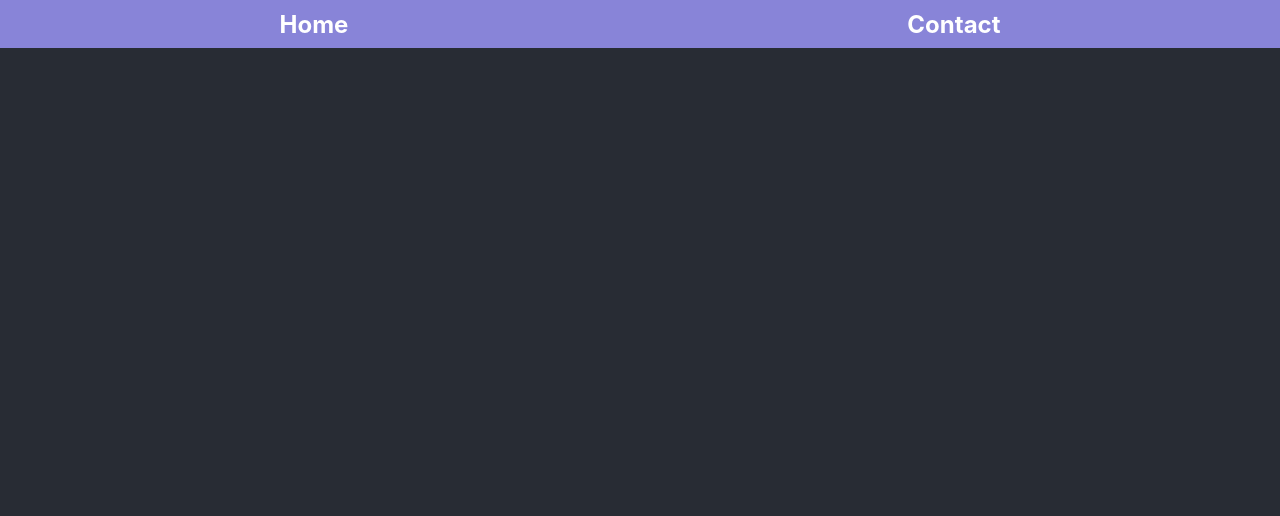
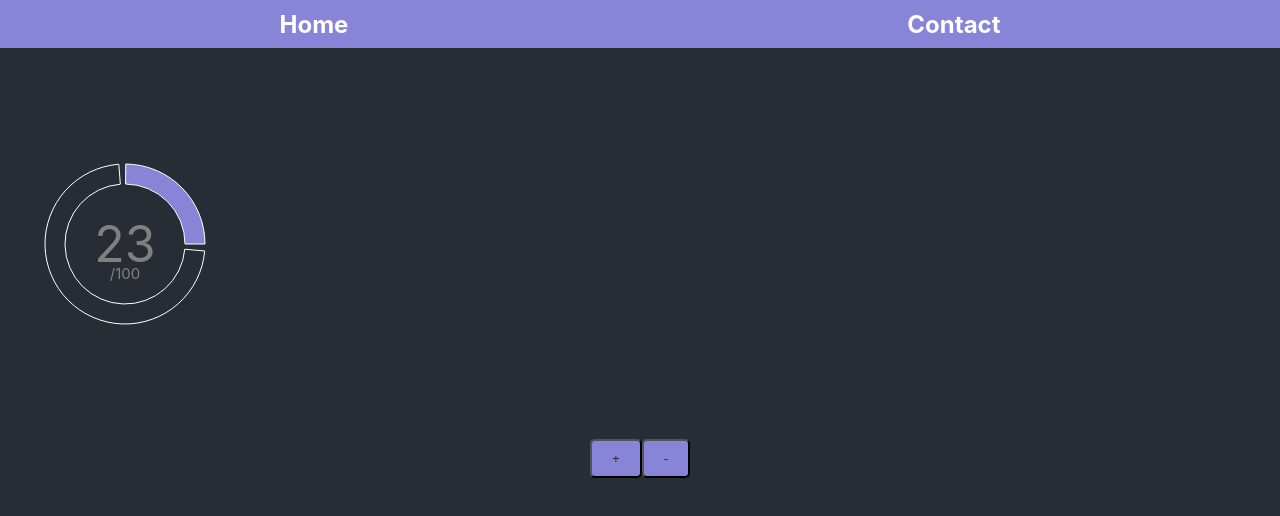
Before and after one commit to lagemaxl/parking-cam-dashboard-Front-End, a React (Create React App) app: page /contact in a window 1280 px wide. Shown: the top 516 px of the page. Built offline with nearby package versions, Linux system fonts and the light colour scheme.

Commit message:
nový koncept zobrazování volných míst

```diff
--- a/package.json
+++ b/package.json
@@ -3,7 +3,11 @@
   "version": "0.1.0",
   "private": true,
   "dependencies": {
+    "@emotion/react": "^11.10.5",
+    "@emotion/styled": "^11.10.5",
     "@fortawesome/react-fontawesome": "^0.2.0",
+    "@material-ui/core": "^4.12.4",
+    "@mui/material": "^5.11.6",
     "@react-google-maps/api": "^2.17.1",
     "@testing-library/jest-dom": "^5.16.5",
     "@testing-library/react": "^13.4.0",
--- a/src/pages/Contact.js
+++ b/src/pages/Contact.js
@@ -1,11 +1,12 @@
 import React from "react";
+import PieChartWithPaddingAngle from "./components/PieChartWithPaddingAngle";
 
 
 const Contact = () => {
     return (
       <div>
         <h1>Contact</h1>
-
+        <PieChartWithPaddingAngle count={23}/>
       </div>
     );
   };
--- a/src/pages/components/Mapka.js
+++ b/src/pages/components/Mapka.js
@@ -1,5 +1,5 @@
 import React, { useState } from 'react';
-import { MapContainer, Marker, TileLayer } from 'react-leaflet';
+import { MapContainer, Marker, TileLayer, Popup } from 'react-leaflet';
 import './MapObject.css'
 //import 'leaflet/dist/leaflet.css'; // import leaflet css
 
@@ -13,7 +13,9 @@ const Mapka = () => {
           attribution= '&copy; <a href="https://stadiamaps.com/">Stadia Maps</a>, &copy; <a href="https://openmaptiles.org/">OpenMapTiles</a> &copy; <a href="http://openstreetmap.org">OpenStreetMap</a> contributors'
           //attribution='&copy; <a href="http://osm.org/copyright">OpenStreetMap</a> contributors'
         />
-        <Marker position={center} />
+        <Marker position={center}>
+        <Popup>Parkoviště</Popup>
+        </Marker>.
     </MapContainer>
   );
 }
--- /dev/null
+++ b/src/pages/components/PieChartWithPaddingAngle.js
@@ -0,0 +1,54 @@
+import React, { useState } from 'react';
+import { PieChart, Pie, Cell, Label } from 'recharts';
+
+function PieChartWithPaddingAngle(props)  {
+  const [value, setValue] = useState(props.count);
+  const data = [
+      { name: 'Group A', value: value },
+      { name: 'Group B', value: 100-value-10 },
+    ];
+    const COLORS = ['#8884d8', '#282c34'];
+
+    const style = {
+      backgroundColor: '#8884d8',
+      color: '#282c34',
+      padding: '10px 20px',
+      borderRadius: '5px',
+      cursor: 'pointer',
+    };
+  return (
+    <>
+    <PieChart width={400} height={400}>
+      <Pie
+        data={data}
+        cx={120}
+        cy={200}
+        innerRadius={60}
+        outerRadius={80}
+        fill="#8884d8"
+        paddingAngle={5}
+        dataKey="value"
+      >
+        {data.map((entry, index) => (
+          <Cell key={`cell-${index}`} fill={COLORS[index % COLORS.length]} />
+        ))}
+  <Label
+    value={`${value}`}
+    position="center"
+    style={{ fontSize: 50 }}
+  />
+  <Label
+    value={`/100`}
+    position="center"
+    dy={30}
+    style={{ fontSize: 15 }}
+  />
+      </Pie>
+    </PieChart>
+    <button  style={style} onClick={() => setValue(value + 1)}>+</button>
+    <button   style={style} onClick={() => setValue(value - 1)}>-</button>
+    </>
+  );
+};
+
+export default PieChartWithPaddingAngle;
```
Also changed, not shown: 2 other files (tests, documents, lock files or other folders).
